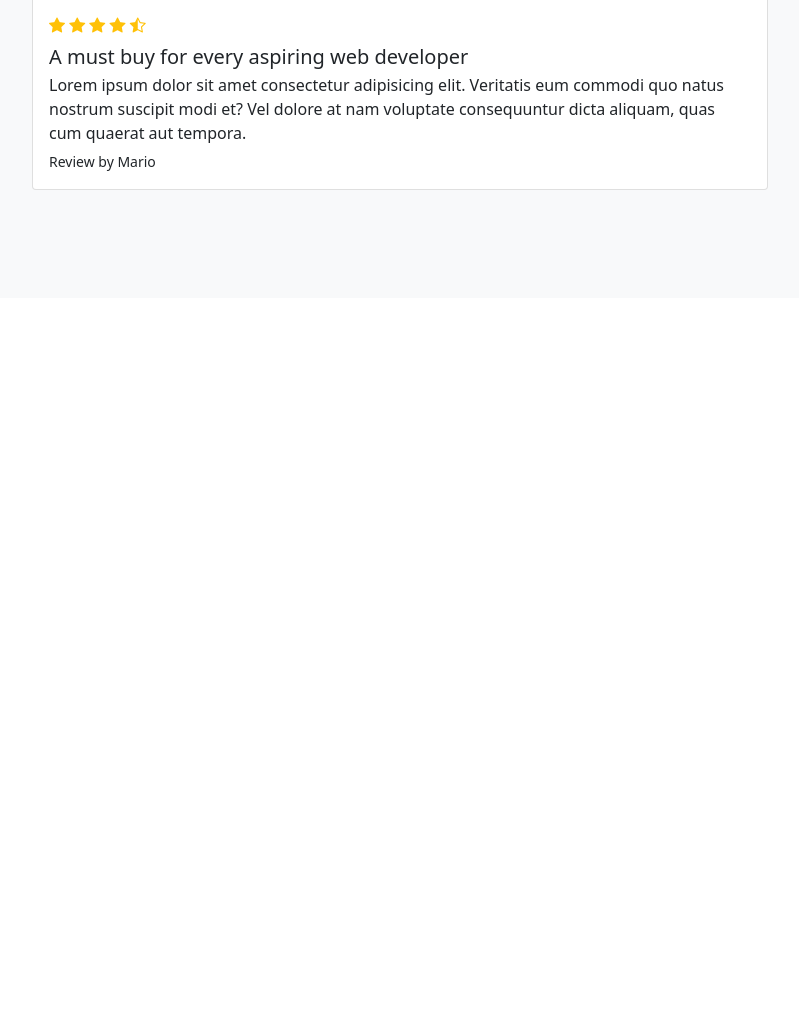
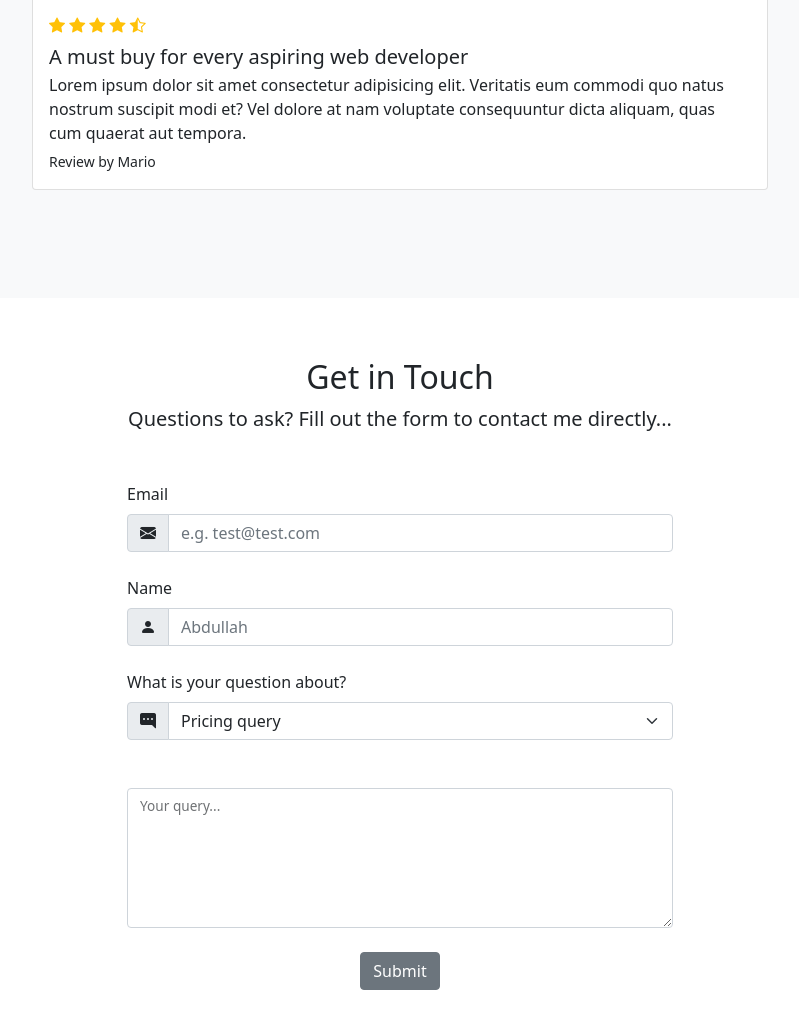
Before and after one commit to AbdullahZahra/book-landing-page, a plain HTML site: page index.html in a window 1280 px wide. Shown: the part 3191-4219 px from the top of the page, without its empty margins (240-1039 px from the left). Before the commit the page ends 3489 px from the top, so only its background shows below. Drawn offline with nearby package versions, Linux system fonts and the light colour scheme.

Commit message:
contact form

```diff
--- a/index.html
+++ b/index.html
@@ -456,6 +456,77 @@
       </div>
     </section>
 
+    <!-- contact form -->
+    <section id="contact">
+      <div class="container-lg">
+        <div class="text-center">
+          <h2>Get in Touch</h2>
+          <p class="lead">
+            Questions to ask? Fill out the form to contact me directly...
+          </p>
+        </div>
+
+        <div class="row justify-content-center my-5">
+          <div class="col-lg-6">
+            <form>
+              <label for="email" class="form-label">Email</label>
+              <div class="mb-4 input-group">
+                <span class="input-group-text"
+                  ><i class="bi bi-envelope-fill"></i
+                ></span>
+                <input
+                  type="email"
+                  class="form-control"
+                  id="email"
+                  placeholder="e.g. test@test.com"
+                />
+              </div>
+
+              <label for="name" class="form-label">Name</label>
+              <div class="input-group mb-4">
+                <span class="input-group-text"
+                  ><i class="bi bi-person-fill"></i
+                ></span>
+                <input
+                  type="text"
+                  class="form-control"
+                  id="name"
+                  placeholder="Abdullah"
+                />
+              </div>
+
+              <label for="subject" class="form-label"
+                >What is your question about?</label
+              >
+              <div class="input-group mb-4">
+                <span class="input-group-text"
+                  ><i class="bi bi-chat-right-dots-fill"></i
+                ></span>
+                <select class="form-select" id="subject">
+                  <option value="pricing" selected>Pricing query</option>
+                  <option value="content">Content query</option>
+                  <option value="other">Other query</option>
+                </select>
+              </div>
+
+              <div class="form-floating mb-4 mt-5">
+                <textarea
+                  id="query"
+                  class="form-control"
+                  style="height: 140px"
+                ></textarea>
+                <label for="query" class="form-label">Your query...</label>
+              </div>
+
+              <div class="mb-4 text-center">
+                <button type="submit" class="btn btn-secondary">Submit</button>
+              </div>
+            </form>
+          </div>
+        </div>
+      </div>
+    </section>
+
     <script
       src="https://cdn.jsdelivr.net/npm/bootstrap@5.0.2/dist/js/bootstrap.bundle.min.js"
       integrity="sha384-MrcW6ZMFYlzcLA8Nl+NtUVF0sA7MsXsP1UyJoMp4YLEuNSfAP+JcXn/tWtIaxVXM"
```
